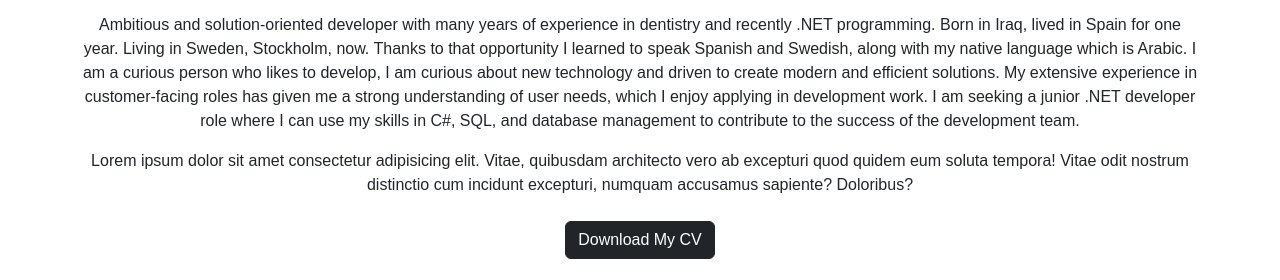
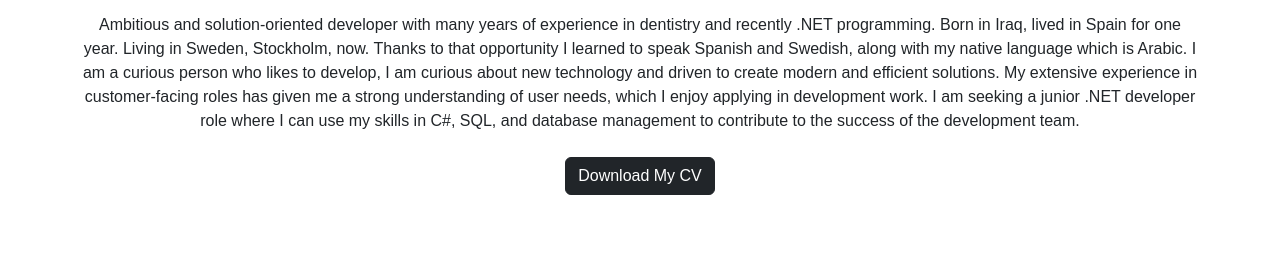
Before and after one commit to MayAdnan/Portfolio, a plain HTML site: page index.html in a window 1280 px wide. Shown: the part 490-770 px from the top of the page. Drawn offline with nearby package versions, Linux system fonts and the light colour scheme.

Commit message:
deploy: 336ec172f713d77a4e346044d57dabb220a25739

```diff
--- a/index.html
+++ b/index.html
@@ -43,7 +43,6 @@
         enjoy applying in development work.
         I am seeking a junior .NET developer role where I can use my skills in C#, SQL, and database management to
         contribute to the success of the development team.</p>
-        <p> Lorem ipsum dolor sit amet consectetur adipisicing elit. Vitae, quibusdam architecto vero ab excepturi quod quidem eum soluta tempora! Vitae odit nostrum distinctio cum incidunt excepturi, numquam accusamus sapiente? Doloribus?</p>
       <button class="btn btn-dark mt-2" onclick="window.open('files/cv.pdf', '_blank')">Download My CV</button>
     </section>
 
```
